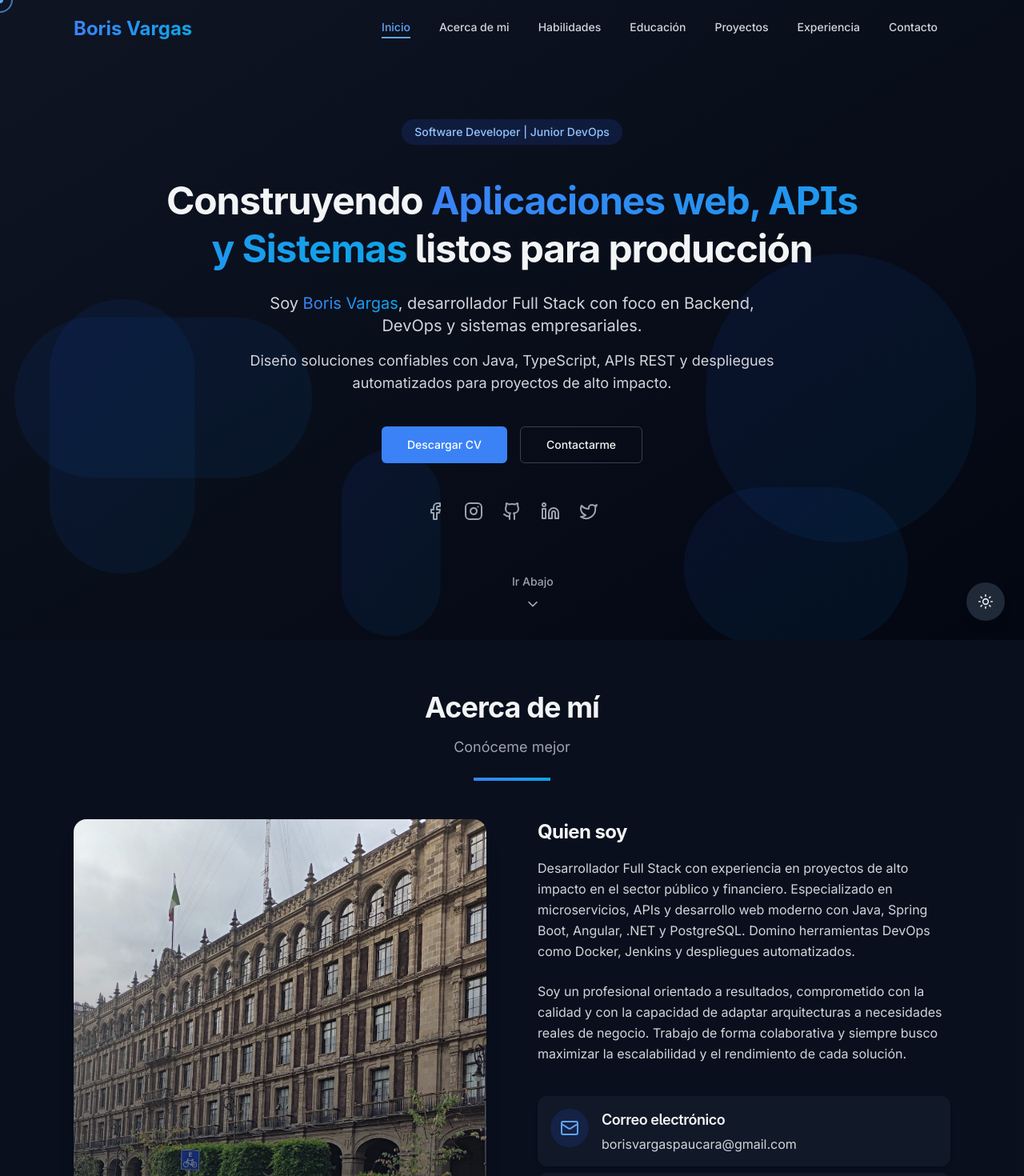
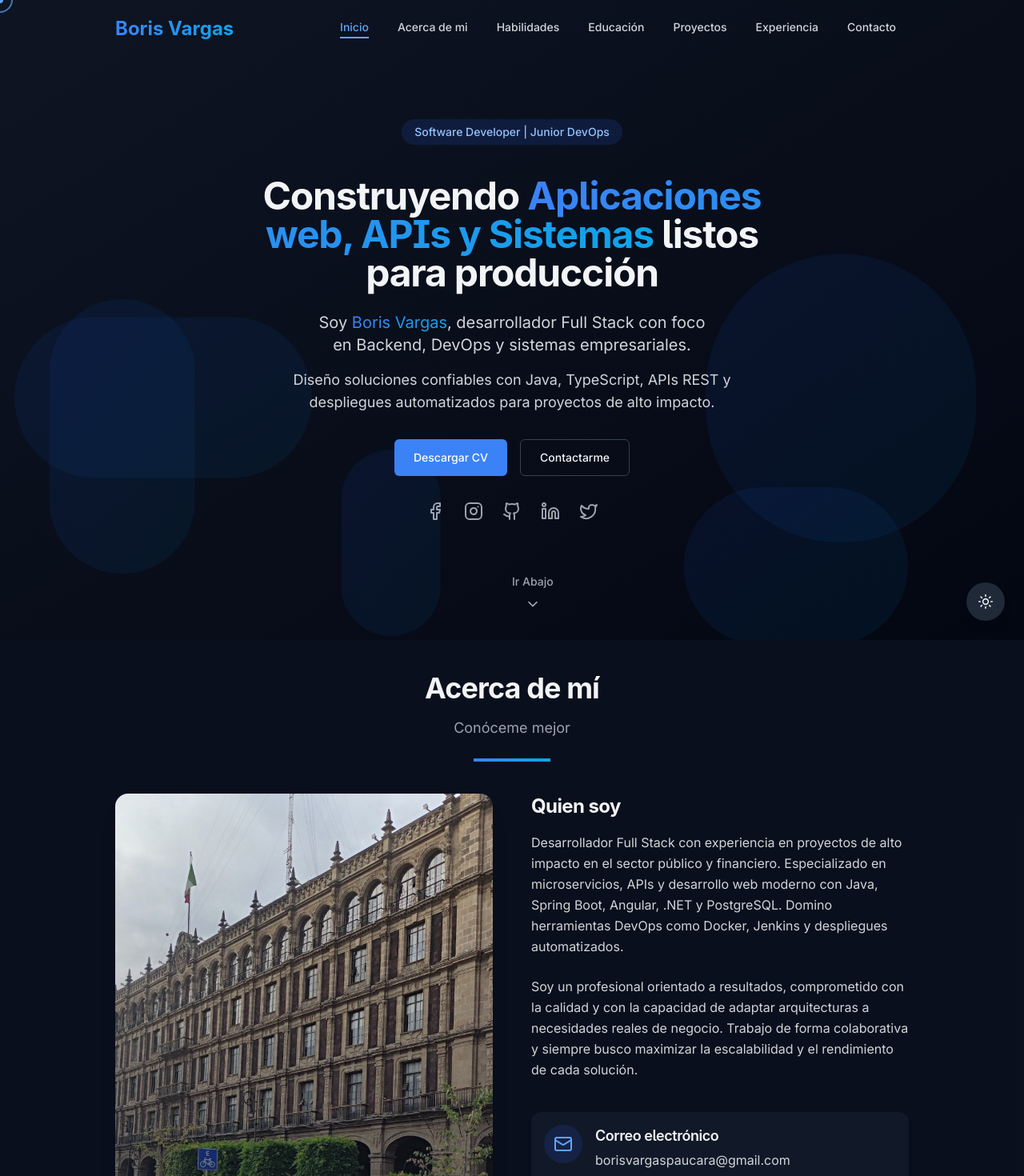
Before and after one commit to borispacex/cv, a React (Vite) app in the folder react/: page / in a window 1280 px wide. Shown: the top 1470 px of the page at 80% size. Built offline with nearby package versions, Linux system fonts and the light colour scheme.

Commit message:
refactor code

```diff
--- a/react/src/components/About.tsx
+++ b/react/src/components/About.tsx
@@ -53,7 +53,7 @@ const About = () => {
       <div className="container-custom">
         <SectionHeading title="Acerca de mí" subtitle="Conóceme mejor" />
 
-        <div className="grid grid-cols-1 gap-10 mt-12 lg:grid-cols-2 lg:gap-16">
+        <div className="grid grid-cols-1 gap-8 mt-10 lg:grid-cols-2 lg:gap-12">
           <motion.div
             className="relative overflow-hidden shadow-xl rounded-2xl"
             initial="hidden"
--- a/react/src/components/Contact.tsx
+++ b/react/src/components/Contact.tsx
@@ -116,7 +116,7 @@ const Contact = () => {
           subtitle="Iniciemos una conversación"
         />
 
-        <div className="grid grid-cols-1 lg:grid-cols-2 gap-10 mt-12">
+        <div className="grid grid-cols-1 lg:grid-cols-2 gap-8 mt-10">
           <motion.div
             variants={formVariants}
             initial="hidden"
--- a/react/src/components/Education.tsx
+++ b/react/src/components/Education.tsx
@@ -67,7 +67,7 @@ const Education: React.FC = () => {
 				/>
 
 				<motion.div
-					className="grid grid-cols-1 sm:grid-cols-2 lg:grid-cols-3 gap-4 sm:gap-6 mt-8"
+					className="grid grid-cols-1 sm:grid-cols-2 xl:grid-cols-3 gap-4 sm:gap-6 mt-8"
 					initial={{ opacity: 0, y: 30 }}
 					whileInView={{ opacity: 1, y: 0 }}
 					viewport={{ once: true }}
--- a/react/src/components/Experience.tsx
+++ b/react/src/components/Experience.tsx
@@ -196,7 +196,7 @@ const Experience = () => {
           />
 
           <motion.div
-              className="relative mt-12"
+              className="relative mt-10"
               variants={containerVariants}
               initial="hidden"
               whileInView="visible"
@@ -209,7 +209,7 @@ const Experience = () => {
               <motion.div
                 key={`experience-${experience.company}`}
                     className={`relative flex flex-col md:flex-row ${
-                        index !== experiences.length - 1 ? 'mb-12' : ''
+                        index !== experiences.length - 1 ? 'mb-8' : ''
                     }`}
                     variants={itemVariants}
                 >
--- a/react/src/components/Hero.tsx
+++ b/react/src/components/Hero.tsx
@@ -10,7 +10,7 @@ const Hero = () => {
   };
 
   return (
-    <section id="inicio" className="relative h-screen flex items-center justify-center overflow-hidden">
+    <section id="inicio" className="relative min-h-[calc(100vh-4rem)] lg:h-screen flex items-center justify-center overflow-hidden">
       {/* Background gradient */}
       <div className="absolute inset-0 bg-gradient-to-br from-blue-50 to-slate-100 dark:from-gray-900 dark:to-gray-950 opacity-80" />
 
@@ -53,7 +53,7 @@ const Hero = () => {
           </motion.div>
 
           <motion.h1
-            className="mb-6 leading-tight max-w-4xl"
+            className="mb-6 leading-tight max-w-2xl text-4xl sm:text-5xl md:text-5xl lg:text-5xl"
             initial={{ opacity: 0, y: 20 }}
             animate={{ opacity: 1, y: 0 }}
             transition={{ duration: 0.7, delay: 0.3 }}
@@ -62,14 +62,14 @@ const Hero = () => {
           </motion.h1>
 
           <motion.p
-              className="text-lg md:text-xl text-gray-700 dark:text-gray-300 max-w-2xl mb-4"
+              className="text-lg md:text-xl text-gray-700 dark:text-gray-300 max-w-lg mb-4"
               {...fadeUp}
           >
             Soy <span className="text-gradient">Boris Vargas</span>, desarrollador Full Stack con foco en Backend, DevOps y sistemas empresariales.
           </motion.p>
 
           <motion.p
-              className="text-base md:text-lg text-gray-700 dark:text-gray-300 max-w-2xl leading-relaxed mb-10"
+              className="text-base md:text-lg text-gray-700 dark:text-gray-300 max-w-xl leading-relaxed mb-8"
               initial={{ opacity: 0, y: 20 }}
               animate={{ opacity: 1, y: 0 }}
               transition={{ duration: 0.7, delay: 0.2 }}
@@ -77,7 +77,7 @@ const Hero = () => {
             Diseño soluciones confiables con Java, TypeScript, APIs REST y despliegues automatizados para proyectos de alto impacto.
           </motion.p>
           <motion.div
-            className="flex flex-col sm:flex-row gap-4 mb-12"
+            className="flex flex-col sm:flex-row flex-wrap gap-4 mb-8"
             initial={{ opacity: 0, y: 20 }}
             animate={{ opacity: 1, y: 0 }}
             transition={{ duration: 0.7, delay: 0.6 }}
@@ -86,7 +86,7 @@ const Hero = () => {
                 href="https://drive.google.com/file/d/1JM5-nCUgeT1izmJ3iCgCqbYOrgCRp6_-/view?usp=share_link"
                 target="_blank"
                 rel="noopener noreferrer"
-                className="btn btn-primary px-8 py-3"
+                className="btn btn-primary px-6 py-3"
                 whileHover={{ scale: 1.05 }}
                 whileTap={{ scale: 0.95 }}
             >
@@ -94,7 +94,7 @@ const Hero = () => {
             </motion.a>
             <motion.a
               href="#contact"
-              className="btn btn-outline px-8 py-3"
+              className="btn btn-outline px-6 py-3"
               whileHover={{ scale: 1.05 }}
               whileTap={{ scale: 0.95 }}
             >
--- a/react/src/components/ProjectModal.tsx
+++ b/react/src/components/ProjectModal.tsx
@@ -43,7 +43,7 @@ const ProjectModal: React.FC<ProjectModalProps> = ({ project, onClose }) => {
         onClick={onClose}
       >
         <motion.div
-          className="bg-white dark:bg-gray-900 rounded-xl shadow-2xl w-full max-w-4xl max-h-[90vh] overflow-y-auto"
+          className="bg-white dark:bg-gray-900 rounded-xl shadow-2xl w-full max-w-3xl max-h-[90vh] overflow-y-auto"
           variants={modalVariants}
           initial="hidden"
           animate="visible"
--- a/react/src/components/Projects.tsx
+++ b/react/src/components/Projects.tsx
@@ -146,11 +146,11 @@ const Projects = () => {
           subtitle="Trabajos recientes que he creado"
         />
 
-        <div className="flex flex-wrap justify-center gap-4 mt-12 mb-12">
+        <div className="flex flex-wrap justify-center gap-3 mt-10 mb-10">
           {categories.map((category) => (
             <motion.button
               key={`category-${category.id}`}
-              className={`px-6 py-2 rounded-full text-sm font-medium transition-all ${
+              className={`px-5 py-2 rounded-full text-sm font-medium transition-all ${
                 filter === category.id
                   ? 'bg-primary-500 text-white'
                   : 'bg-gray-100 text-gray-700 hover:bg-gray-200 dark:bg-gray-800 dark:text-gray-300 dark:hover:bg-gray-700'
@@ -166,7 +166,7 @@ const Projects = () => {
 
         <motion.div
           key={`projects-list-${filter}`}
-          className="grid grid-cols-1 md:grid-cols-2 lg:grid-cols-3 gap-8"
+          className="grid grid-cols-1 md:grid-cols-2 xl:grid-cols-3 gap-8"
           variants={containerVariants}
           initial="hidden"
           whileInView="visible"
--- a/react/src/components/SectionHeading.tsx
+++ b/react/src/components/SectionHeading.tsx
@@ -5,14 +5,14 @@ import {SectionHeadingProps} from "../interfaces/section-heading.type.ts";
 const SectionHeading: React.FC<SectionHeadingProps> = ({ title, subtitle }) => {
   return (
     <motion.div
-      className="text-center mb-12"
+      className="text-center mb-8"
       initial={{ opacity: 0, y: 20 }}
       whileInView={{ opacity: 1, y: 0 }}
       viewport={{ once: true, margin: "-100px" }}
       transition={{ duration: 0.5 }}
     >
-      <h2 className="text-3xl sm:text-4xl font-bold mb-4">{title}</h2>
-      <p className="text-lg text-gray-600 dark:text-gray-400 max-w-2xl mx-auto">{subtitle}</p>
+      <h2 className="text-3xl sm:text-3xl md:text-4xl font-bold mb-4">{title}</h2>
+      <p className="text-lg text-gray-600 dark:text-gray-400 max-w-xl mx-auto">{subtitle}</p>
       <div className="w-24 h-1 bg-gradient-to-r from-primary-500 to-secondary-500 mx-auto mt-6"></div>
     </motion.div>
   );
--- a/react/src/components/Skills.tsx
+++ b/react/src/components/Skills.tsx
@@ -84,8 +84,8 @@ const Skills = () => {
           subtitle="Tecnologías que he dominado"
         />
 
-        <div className="mt-12">
-          <div className="flex flex-wrap justify-center gap-4 mb-12">
+        <div className="mt-10">
+          <div className="flex flex-wrap justify-center gap-3 mb-10">
             {categories.map((category) => (
               <motion.button
                 key={`category-${category.id}`}
--- a/react/src/index.css
+++ b/react/src/index.css
@@ -67,7 +67,37 @@
   }
 
   .card {
-    @apply rounded-xl bg-white p-6 shadow-md transition-all duration-300 hover:shadow-lg dark:bg-gray-900;
+    @apply rounded-xl bg-white p-5 md:p-6 shadow-md transition-all duration-300 hover:shadow-lg dark:bg-gray-900;
+  }
+
+  @media (max-width: 1366px) {
+    .section {
+      @apply py-10;
+    }
+
+    .container-custom {
+      @apply max-w-5xl px-4;
+    }
+
+    .card {
+      @apply p-4;
+    }
+
+    h1 {
+      @apply text-4xl;
+    }
+
+    h2 {
+      @apply text-3xl;
+    }
+
+    h3 {
+      @apply text-2xl;
+    }
+
+    .btn {
+      @apply px-3 py-2;
+    }
   }
 }
 
```
